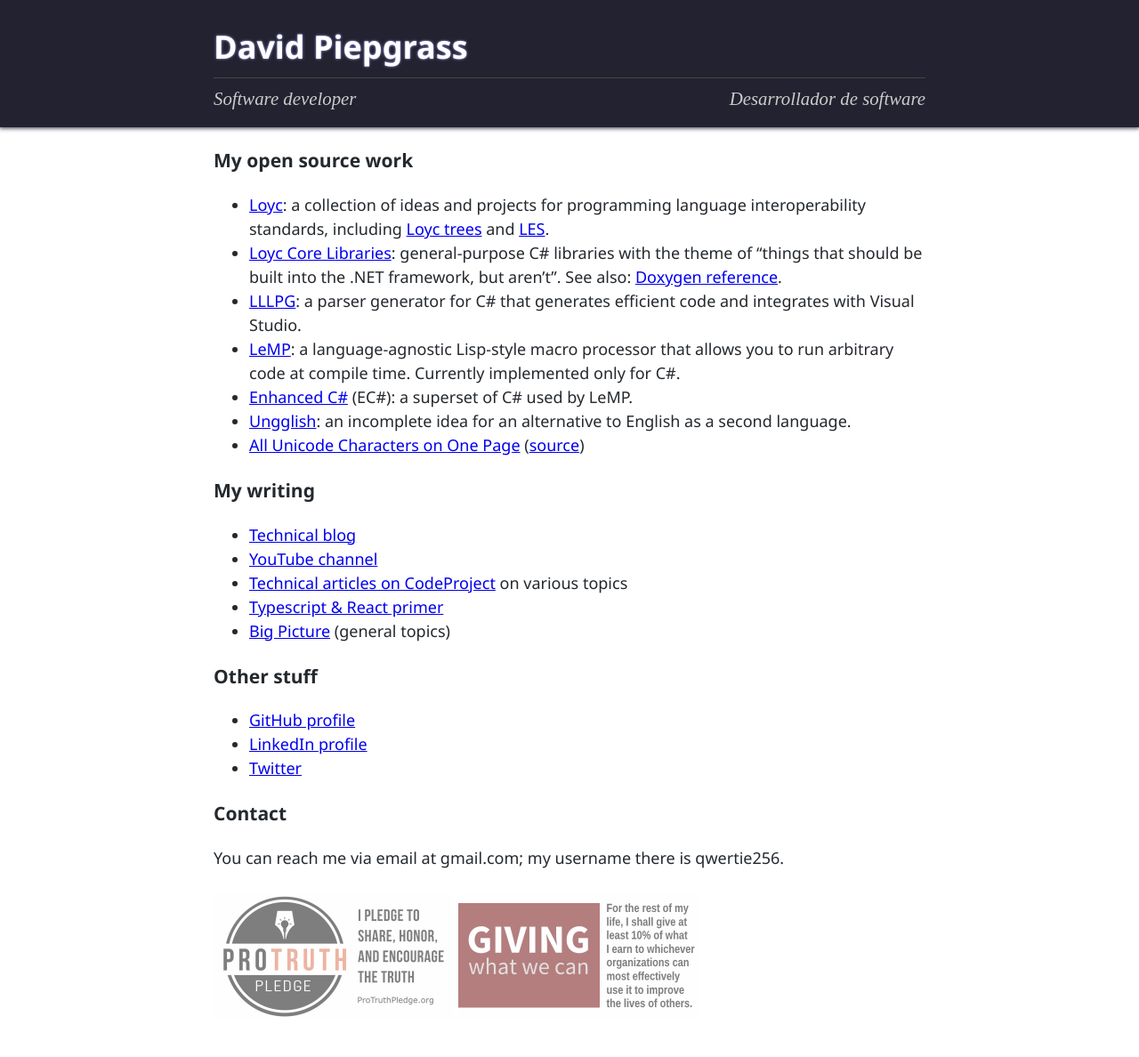
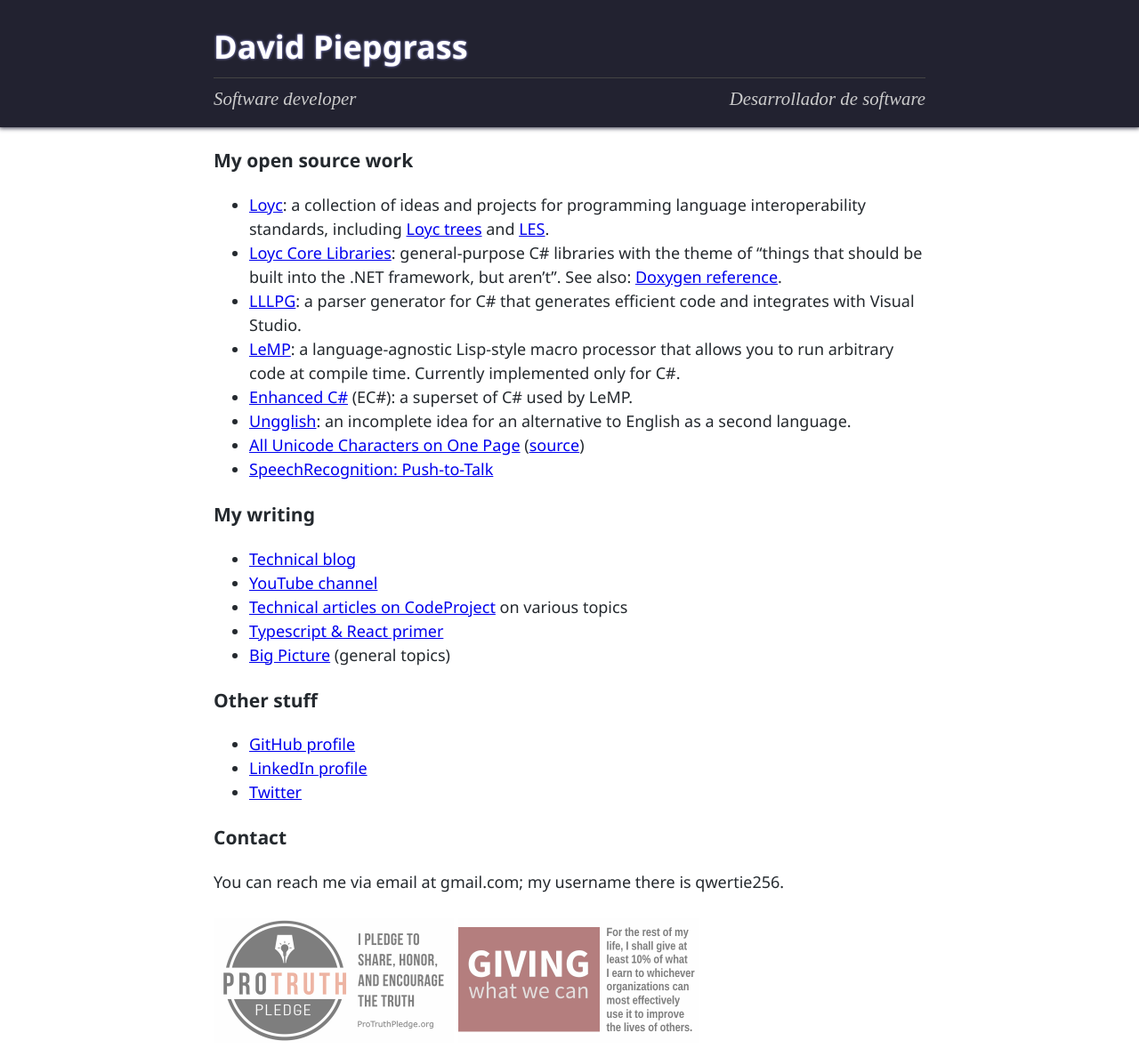
Before and after one commit to qwertie/home, a Jekyll site: the page built from index.md, in a window 1280 px wide. Shown: the whole page at 89% size. Built offline with Jekyll 4.4.1, drawn with Linux system fonts in a browser that asks for light colours; before the commit the page ends 1161 px from its top, so only the background shows below that.

Commit message:
Link to Push-to-Talk demo

```diff
--- a/index.md
+++ b/index.md
@@ -14,6 +14,7 @@ layout: home
 - [Enhanced C#](http://ecsharp.net) (EC#): a superset of C# used by LeMP.
 - [Ungglish](http://ungglish.loyc.net): an incomplete idea for an alternative to English as a second language.
 - [All Unicode Characters on One Page](/misc/CharCategories.html) ([source](https://github.com/qwertie/ecsharp/blob/master/Core/Loyc.Syntax/Lexing/CharCategory.ecs))
+- [SpeechRecognition: Push-to-Talk](https://qwertie.github.io/push2talk/)
 
 ### My writing ###
 
```
